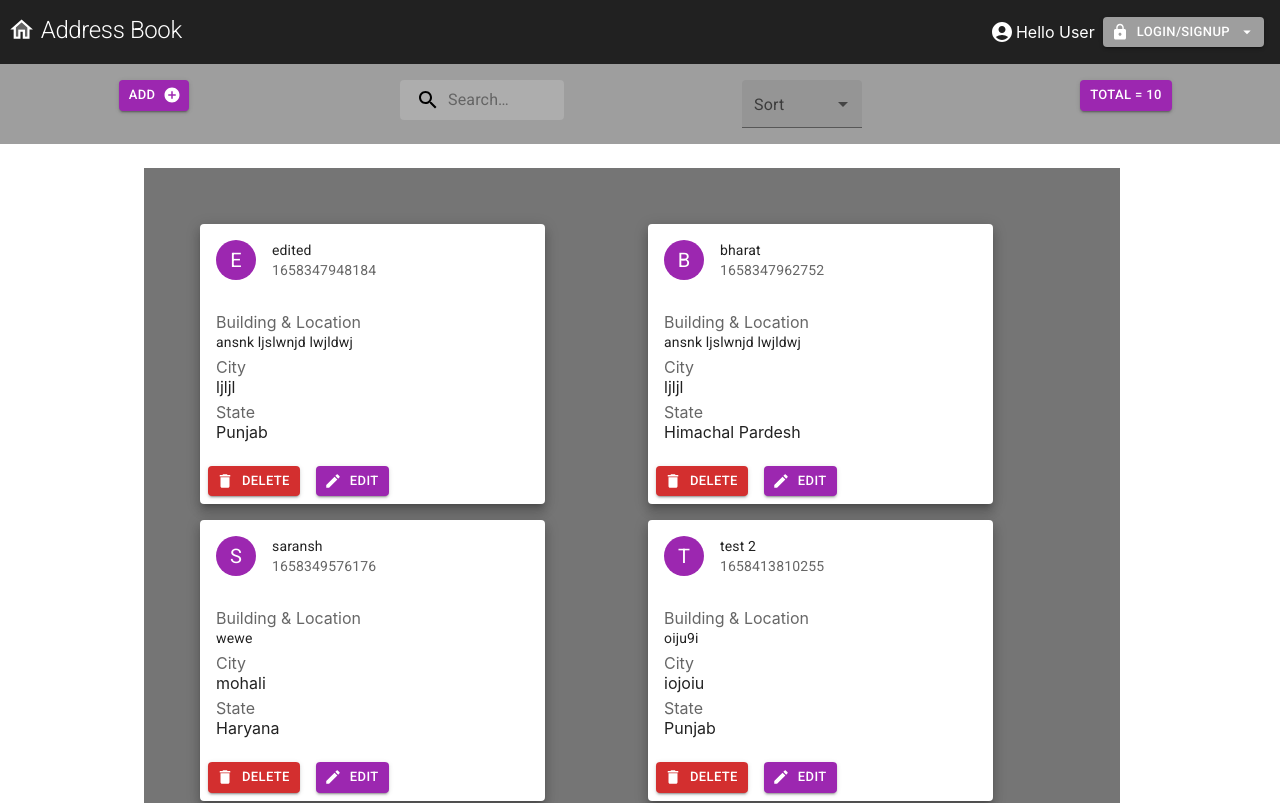
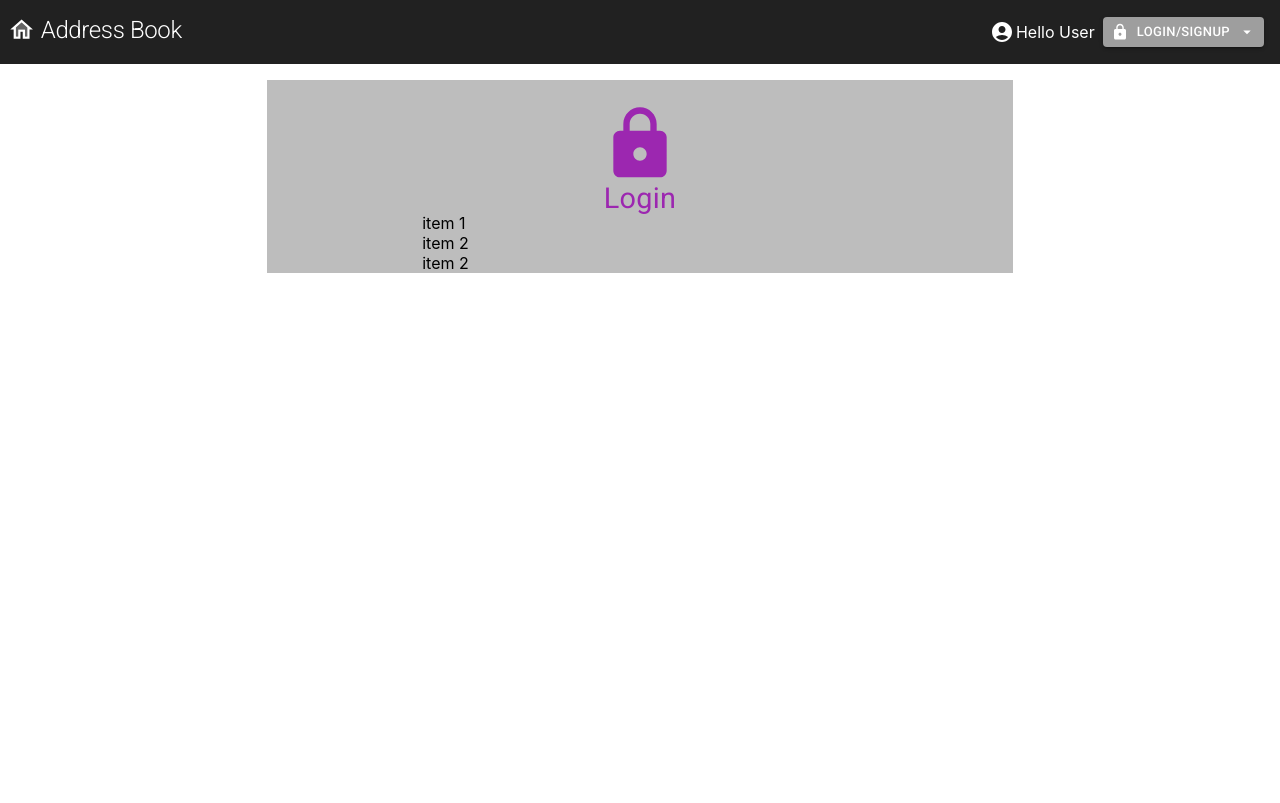
Before and after one commit to milan-infostride/address-book-app, a React (Create React App) app: page /login in a window 1280 px wide. Shown: the top 803 px of the page. Built offline with nearby package versions, Linux system fonts and the light colour scheme; data requests are answered from the project's data file.

Commit message:
started implementing router

```diff
--- a/package.json
+++ b/package.json
@@ -14,6 +14,7 @@
     "react": "^18.2.0",
     "react-dom": "^18.2.0",
     "react-redux": "^8.0.2",
+    "react-router-dom": "^5.3.3",
     "react-scripts": "5.0.1",
     "web-vitals": "^2.1.4"
   },
--- a/src/App.js
+++ b/src/App.js
@@ -3,12 +3,15 @@ import './App.css';
 import Navbar from './components/navbar/Navbar';
 import SecondaryMenuBar from './components/SecondryMenuBar/SecondaryMenuBar';
 import MyClassComponent from './components/MyClassComponent';
-import { useEffect, useReducer } from 'react';
+import { useEffect, useReducer, useState } from 'react';
 import AddressCard from './components/ListingAdresses/AddressCard';
 import AddressList from './components/ListingAdresses/AddressList';
 import commonFunctions from './components/commanFunctions';
 import { useSelector, useDispatch } from 'react-redux';
 import { addressActions } from './Stores/slices/adderesses-slice';
+import commanFunctions from './components/commanFunctions';
+import { Route } from 'react-router-dom';
+import Login from './components/pages/Login'
 var initialAddresses = [];
 
 
@@ -101,16 +104,8 @@ const addressDispatch = useDispatch();
       });
 
   }
-  const searchHandler = (keywords)=>{
-    // console.log('keywords',keywords)
-    // let action = {
-    //   type:'search',
-    //   value:{
-    //     keywords:keywords,
-    //   }
-    // }
-    // addressDispatch(action);
-  }
+  const [searchString,setSearchString] = useState('');
+  // const [seachClicked,setSearchClicked] = useState(false);
   // const addressReducer = (prevState,action)=>{
   //   if(action.type=='initialize'){
   //     console.log(prevState)
@@ -207,17 +202,42 @@ const addressDispatch = useDispatch();
     })},[]);
 
   //const [addresses,addressDispatch] = useReducer(addressReducer,[]);
+  const searchAddressesHandler = (str)=>{
+    let keyWords = str.split(' ');
+    keyWords = commanFunctions.sanatizeWords(keyWords);
+    let searchedResult = []
+    keyWords.forEach((keyWord)=>{
+       searchedResult= addresses.filter((item)=>{
+        let addressKeyWords = item.name.split(' ');
+        addressKeyWords = commanFunctions.sanatizeWords(addressKeyWords);
+        return addressKeyWords.includes(keyWord);
+      })
+    })
 
+    setSearchAddresses(searchedResult);
+
+}
   useEffect(()=>{
 
     console.log('adresses = ',addresses);
+    if(searchString.length>0){
+      searchAddressesHandler(searchString)
+    }
+
   },[addresses])
+  const [searchAddresses,setSearchAddresses] = useState([]);
+
 
   return (
     <>
       <Navbar />
-      <SecondaryMenuBar addresses={addresses} addAdressHandler={addAdressHandler} searchHandler={searchHandler} addressDispatch={addressDispatch} />
-      <AddressList addresses={addresses} editAddressHandler={editAddressHandler} deleteHandler={deleteHandler} />
+      <Route path='/main'>
+      <SecondaryMenuBar addresses={addresses} addAdressHandler={addAdressHandler} searchAddressesHandler={searchAddressesHandler} setSearchString={setSearchString} addressDispatch={addressDispatch} />
+      <AddressList addresses={searchAddresses.length>0?searchAddresses:addresses} editAddressHandler={editAddressHandler} deleteHandler={deleteHandler}  />
+      </Route>
+      <Route path='/login'>
+        <Login></Login>
+      </Route>
     </>
   );
 }
--- a/src/Stores/db.json
+++ b/src/Stores/db.json
@@ -1,7 +1,7 @@
 {
   "addresses": [
     {
-      "name": "edited",
+      "name": "edited again",
       "building_location": "ansnk ljslwnjd lwjldwj",
       "city": "ljljl",
       "state": "Punjab",
@@ -9,28 +9,12 @@
       "id": 1
     },
     {
-      "name": "bharat",
-      "building_location": "ansnk ljslwnjd lwjldwj",
-      "city": "ljljl",
-      "state": "Himachal Pardesh",
-      "date": 1658347962752,
-      "id": 3
-    },
-    {
-      "name": "saransh",
+      "name": "saransh edited",
       "building_location": "wewe",
       "city": "mohali",
       "state": "Haryana",
       "date": 1658349576176,
       "id": 5
-    },
-    {
-      "name": "test 2",
-      "building_location": "oiju9i",
-      "city": "iojoiu",
-      "state": "Punjab",
-      "date": 1658413810255,
-      "id": 8
     },
     {
       "name": "xyz",
@@ -71,14 +55,6 @@
       "state": "Haryana",
       "date": 1658785142501,
       "id": 14
-    },
-    {
-      "name": "aaa",
-      "building_location": "sdwsxdc",
-      "city": "Chandigarh",
-      "state": "Haryana",
-      "date": 1658785995549,
-      "id": 15
     }
   ],
   "users": []
--- a/src/components/ListingAdresses/AddressCard.js
+++ b/src/components/ListingAdresses/AddressCard.js
@@ -18,7 +18,9 @@ const AddressCard = (props) => {
     const openEditModal = ()=>{
 
         seteditModalState(true);
+        modalRef.current.setWidth();
     };
+    let modalRef = useRef();
 
 
     return (
@@ -56,7 +58,7 @@ const AddressCard = (props) => {
                 <Button variant='contained' startIcon={<DeleteIcon />} size='small' color='error' onClick={()=>{props.deleteHandler(props.address.id)}}>Delete</Button>
                 <Button variant='contained' sx={{ml:2}} startIcon={<EditIcon />} size='small' color='secondary' onClick={()=>{openEditModal()}}>Edit</Button>
             </CardActions>
-            <EditAddressModal editAddressHandler = {props.editAddressHandler} initialState={props.address} openEditModal={openEditModal} closeEditModal={closeEditModal} editModalState={editModalState} />
+            <EditAddressModal ref={modalRef} editAddressHandler = {props.editAddressHandler} initialState={props.address} openEditModal={openEditModal} closeEditModal={closeEditModal} editModalState={editModalState} />
       </Card>
      );
 }
--- a/src/components/SecondryMenuBar/SecondaryMenuBar.js
+++ b/src/components/SecondryMenuBar/SecondaryMenuBar.js
@@ -172,6 +172,7 @@ const SecondaryMenuBar = (props) => {
         setIsFormValid(!(name.isValid && building_location.isValid && city.isValid && state.isValid))
 
     },[name.isValid,building_location.isValid,city.isValid,state.isValid])
+
     const addClicked = (sortType)=>{
         let newAddress = {
             name: name.inputValue,
@@ -224,18 +225,22 @@ const SecondaryMenuBar = (props) => {
     const search= (e)=>{
         // console.log(e.keyCode);
         // searchText.inputValueChanged(e)
+
         if(e.keyCode==13&&searchText.isValid){
 
             console.log(e.target.value);
-            let keyWords = commanFunctions.sanatizeWords(e.target.value.split(' '));
-            // console.log('keys'=keyWords);
-            let action = {
-                type: 'search',
-                value: {
-                    keyWords: keyWords
-                }
-            }
-            props.addressDispatch(action)
+            // let keyWords = commanFunctions.sanatizeWords(e.target.value.split(' '));
+            // // console.log('keys'=keyWords);
+            // let action = {
+            //     type: 'search',
+            //     value: {
+            //         keyWords: keyWords
+            //     }
+            // }
+            // props.addressDispatch(action)
+            props.setSearchString(e.target.value)
+            props.searchAddressesHandler(e.target.value);
+
         }
     }
 
--- /dev/null
+++ b/src/components/pages/Login.js
@@ -0,0 +1,33 @@
+import { Card, CardContent, Grid, Typography } from "@mui/material";
+import { grey } from "@mui/material/colors";
+import LockIcon from '@mui/icons-material/Lock';
+
+const Login = () => {
+    let listColor = grey[400];
+    return (
+        <Grid container sx={{justifyContent: 'center'}}>
+            <Grid  item xs={11} md={7} sx={{backgroundColor: listColor}}>
+                <Grid container sx={{justifyContent: 'center',pt:3}}>
+                    <LockIcon color="secondary" sx={{fontSize:'5em'}}></LockIcon>
+
+                </Grid>
+                <Grid container sx={{justifyContent: 'center'}}>
+                    <Typography color='secondary' sx={{fontSize:'1.8em',lineHeight: '1em'}}>Login</Typography>
+                </Grid>
+                <Grid container sx={{justifyContent: 'center'}}>
+                    <Grid item xs={9} md={7}>
+                        item 1
+                    </Grid>
+                    <Grid item xs={9} md={7}>
+                        item 2
+                    </Grid>
+                    <Grid item xs={9} md={7}>
+                        item 2
+                    </Grid>
+                </Grid>
+            </Grid>
+        </Grid>
+     );
+}
+
+export default Login;
--- a/src/index.js
+++ b/src/index.js
@@ -5,11 +5,12 @@ import App from './App';
 import reportWebVitals from './reportWebVitals';
 import { Provider } from 'react-redux';
 import store from './Stores/store';
+import { BrowserRouter } from 'react-router-dom';
 
 const root = ReactDOM.createRoot(document.getElementById('root'));
 root.render(
   // <React.StrictMode>
-   <Provider store={store}> <App /></Provider>
+   <Provider store={store}><BrowserRouter> <App /></BrowserRouter></Provider>
   // </React.StrictMode>
 );
 
```
Also changed, not shown: src/components/ListingAdresses/EditAddressModal.js (+23 -6 lines), 1 other file (tests, documents, lock files or other folders).
